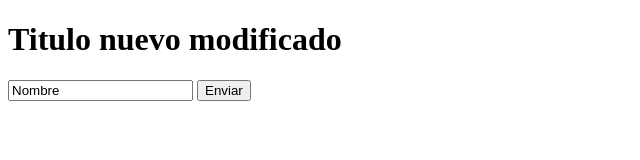
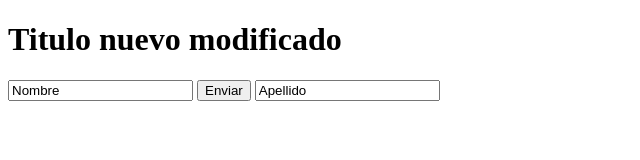
Before and after one commit to Kevin-Fuentes/Practices_git, a plain HTML site: page index.html in a window 1280 px wide. Shown: the whole page, without its empty margins (0-640 px from the left). Drawn offline with Linux system fonts and the light colour scheme.

Commit message:
se agrego apellido

```diff
--- a/index.html
+++ b/index.html
@@ -8,6 +8,7 @@
      <form action="#">
           <input type="text" value="Nombre">
           <input type="button" value="Enviar">
+          <input type="text" value="Apellido">
      </form>
 </head>
 <body>
```
